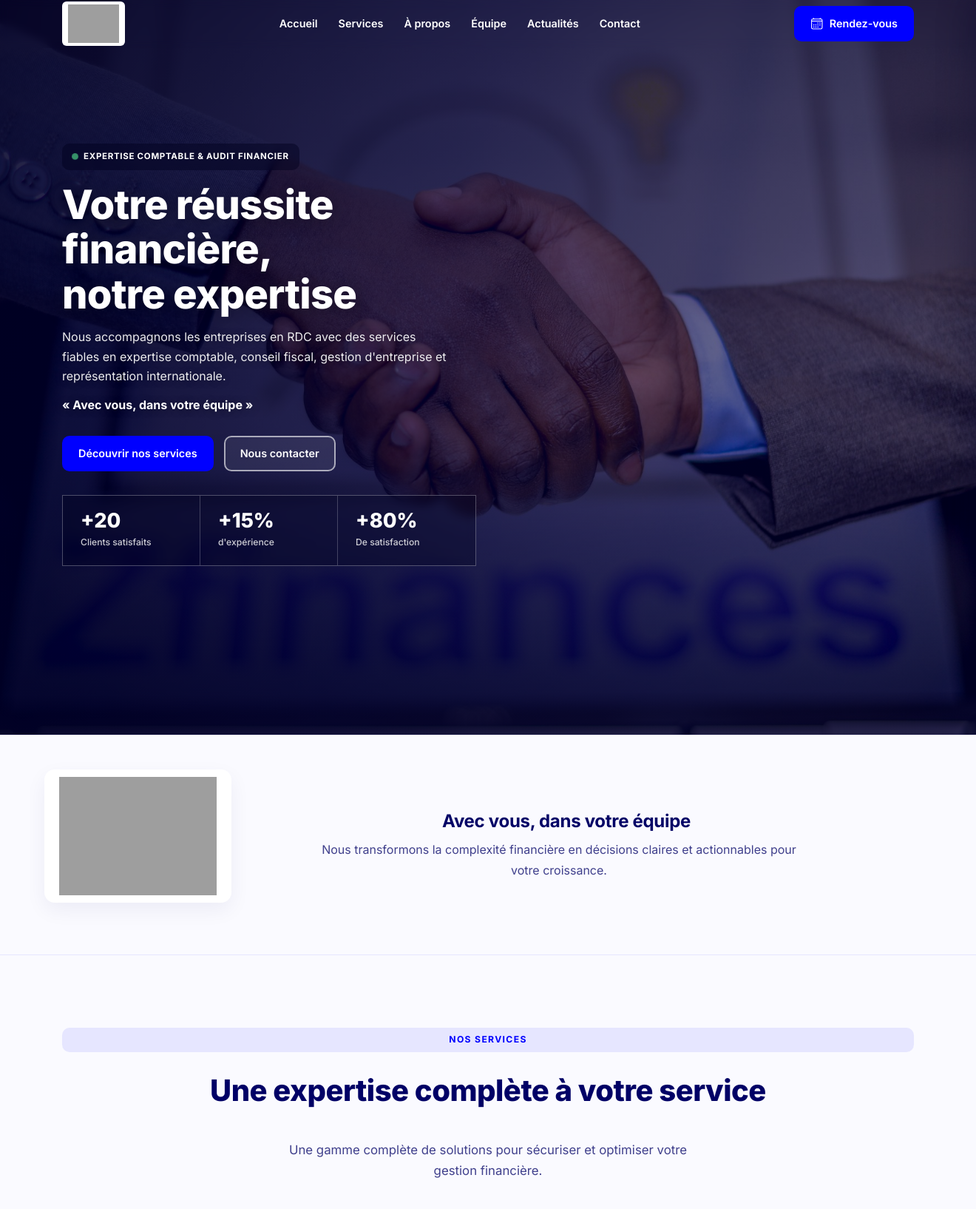
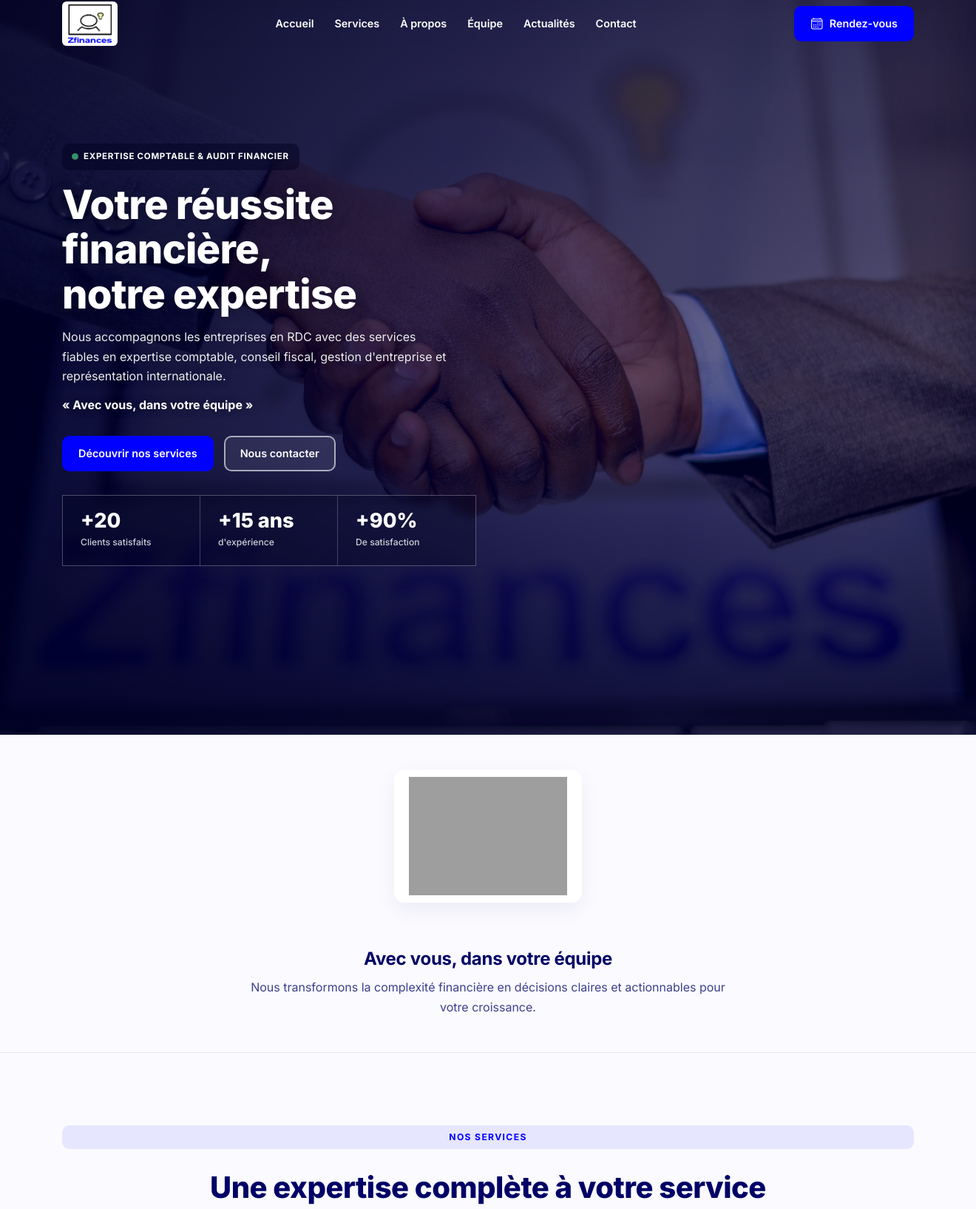
Before and after one commit to tshibaak/zfinanceProjet, a PHP site: page / in a window 1320 px wide. Shown: the top 1634 px of the page at 74% size. Run offline with PHP 8.4, Linux system fonts and the light colour scheme; grey boxes are pictures that could not be loaded.

Commit message:
modification du chemin du logo , de 15% en 15 ans et 80% en 90%

```diff
--- a/css/style.css
+++ b/css/style.css
@@ -2266,7 +2266,8 @@ footer {
 }
 
 .slogan-inner {
-  display: grid;
+  display: flex;
+  flex-direction: column;
   grid-template-columns: 320px 1fr;
   gap: 36px;
   align-items: center;
--- a/index.html
+++ b/index.html
@@ -15,7 +15,7 @@
   <header class="navbar" aria-label="Navigation principale">
     <div class="container navbar-inner">
       <a class="brand" href="#zf-hero">
-        <img src="https://image.youmind.com/user-files/eebe4f28a1c7f3ce5132746a515a51ef427cc8493122627c398898d4b8feb61a?format=jpeg&width=4000&height=4000&fit=scale-down" alt="Zfinances">
+        <img src="assets/cabinet/zfinanceIconne.png" alt="Zfinances">
       </a>
       <nav aria-label="Menu principal">
         <a class="nav-link" href="#zf-hero">Accueil</a>
@@ -40,7 +40,7 @@
   <div class="drawer-backdrop" id="drawerBackdrop"></div>
   <aside class="drawer" id="mobileDrawer" aria-hidden="true">
     <div class="drawer-header">
-      <img class="drawer-logo" src="https://image.youmind.com/user-files/eebe4f28a1c7f3ce5132746a515a51ef427cc8493122627c398898d4b8feb61a?format=jpeg&width=4000&height=4000&fit=scale-down" alt="Zfinances">
+      <img class="drawer-logo" src="assets/cabinet/zfinanceIconne.png" alt="Zfinances">
       <button class="drawer-close" type="button" id="drawerClose" aria-label="Fermer le menu">X</button>
     </div>
     <nav class="drawer-nav" aria-label="Menu mobile">
@@ -85,11 +85,11 @@
             <div class="stat-label">Clients satisfaits</div>
           </div>
           <div class="stat-card">
-              <div class="stat-number"><span class="count" data-target="15" data-unit="%">+15%</span></div>
+              <div class="stat-number"><span class="count" data-target="15" data-unit=" ans">+15 ans</span></div>
               <div class="stat-label">d'expérience</div>
             </div>
             <div class="stat-card">
-              <div class="stat-number"><span class="count" data-target="80" data-unit="%">+80%</span></div>
+              <div class="stat-number"><span class="count" data-target="90" data-unit="%">+90%</span></div>
               <div class="stat-label">De satisfaction</div>
             </div>
         </div>
@@ -434,8 +434,8 @@
             <div class="fade-up trust-image-wrap">
               <img class="trust-image" src="assets/cabinet/main.jpeg" alt="Dossiers clients — cabinet Zfinances">
               <div class="trust-float-badge">
-                <div class="trust-float-number">+15%</div>
-                <div class="trust-float-text">années à accompagner les entreprises de Kinshasa</div>
+                <div class="trust-float-number">+15 années </div>
+                <div class="trust-float-text">à accompagner les entreprises de Kinshasa</div>
               </div>
             </div>
             <div class="fade-up fade-delay-12">
@@ -577,7 +577,7 @@
         <div class="section-header fade-up">
           <span class="eyebrow eyebrow--light">Références clients</span>
           <h2 class="section-title">Ils nous font confiance</h2>
-          <p class="section-subtitle section-subtitle--light">Des PME aux grands groupes, plus de 50 organisations s'appuient sur Zfinances pour leur comptabilité, leur audit et leur conseil fiscal.</p>
+          <p class="section-subtitle section-subtitle--light">Des PME aux grands groupes, plus de 20 organisations s'appuient sur Zfinances pour leur comptabilité, leur audit et leur conseil fiscal.</p>
         </div>
       </div>
       <div class="marquee fade-up" aria-label="Références clients en défilement continu">
@@ -612,9 +612,9 @@
       <div class="container">
         <div class="stats-grid">
           <div class="stats-band-card fade-up"><div class="stats-band-number"><span class="count" data-target="20">+20</span></div><div class="stats-band-label">Clients accompagnés</div></div>
-          <div class="stats-band-card fade-up fade-delay-08"><div class="stats-band-number"><span class="count" data-target="15" data-unit="%">+15%</span></div><div class="stats-band-label"> d'expérience</div></div>
+          <div class="stats-band-card fade-up fade-delay-08"><div class="stats-band-number"><span class="count" data-target="15" data-unit=" ans">+15 ans</span></div><div class="stats-band-label"> d'expérience</div></div>
           <div class="stats-band-card fade-up fade-delay-16"><div class="stats-band-number"><span class="count" data-target="10">+10</span></div><div class="stats-band-label">Secteurs d'activité</div></div>
-          <div class="stats-band-card fade-up fade-delay-24"><div class="stats-band-number"><span class="count" data-target="80" data-unit="%">+80%</span></div><div class="stats-band-label">Taux de satisfaction</div></div>
+          <div class="stats-band-card fade-up fade-delay-24"><div class="stats-band-number"><span class="count" data-target="90" data-unit="%">+90%</span></div><div class="stats-band-label">Taux de satisfaction</div></div>
         </div>
       </div>
     </section>
```
Also changed, not shown: assets/cabinet/zfinanceIconne.png (added).
